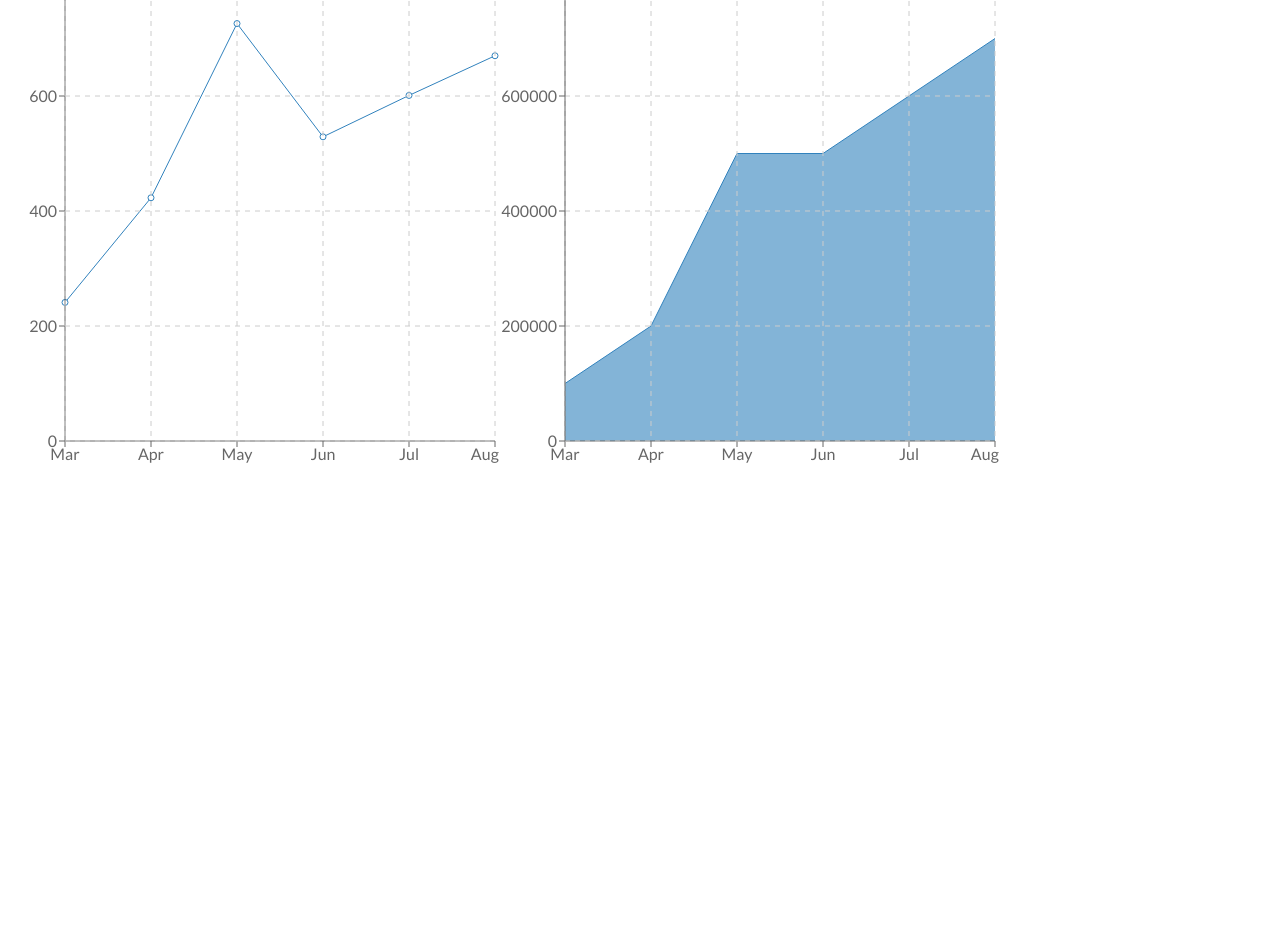
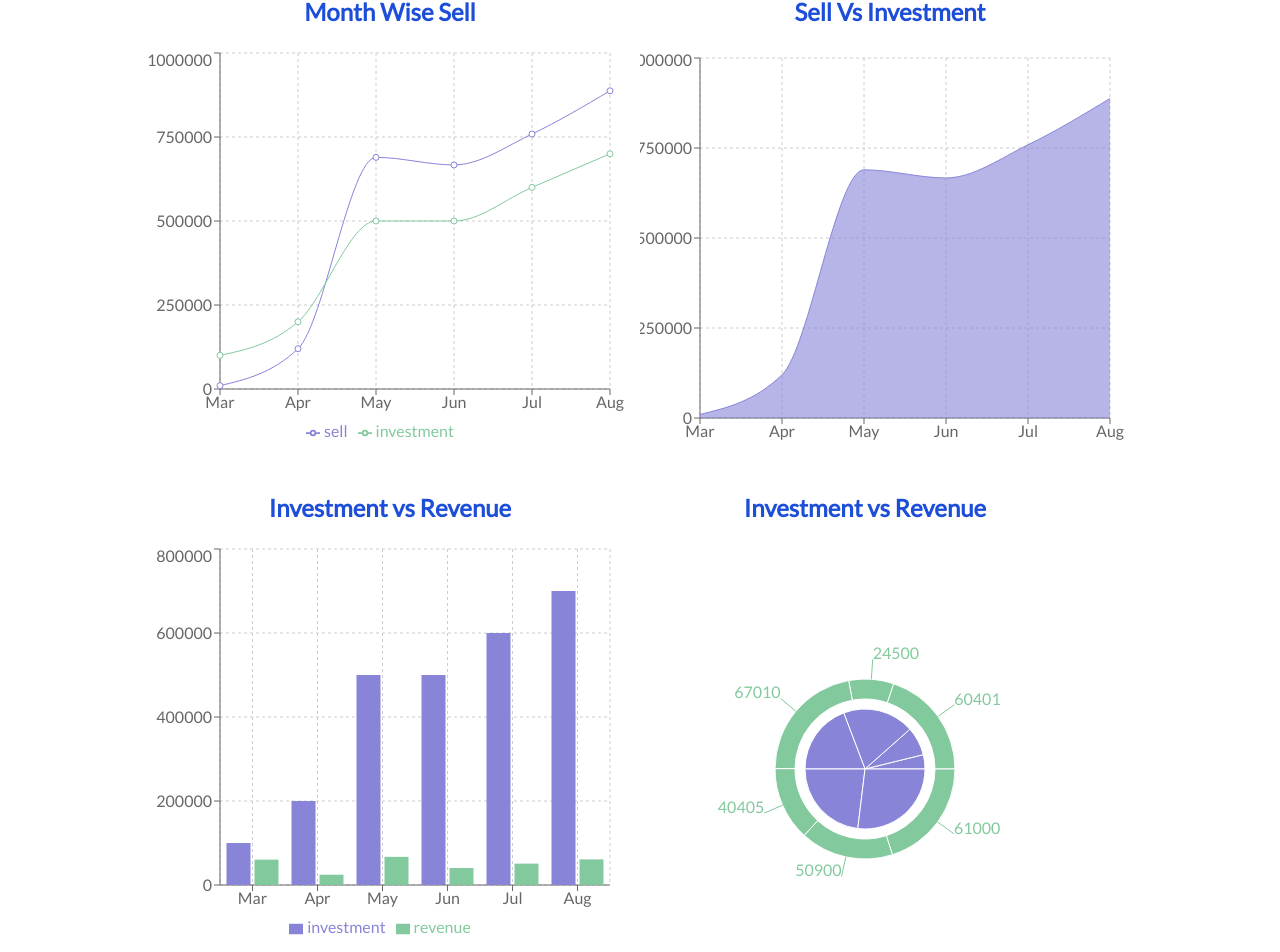
Before and after one commit to jannatul114/assignment-10-shopping-website, a React (Create React App) app: page /dashBoard in a window 1280 px wide. Shown: the part 84-1036 px from the top of the page. Before the commit the page ends 800 px from the top, so only its background shows below. Built offline with nearby package versions, Linux system fonts and the light colour scheme.

Commit message:
chart done

```diff
--- a/src/components/Chart/Chart.js
+++ b/src/components/Chart/Chart.js
@@ -1,72 +1,128 @@
 import React from 'react';
-import { Area, AreaChart, CartesianGrid, Line, LineChart, Tooltip, XAxis, YAxis } from 'recharts';
+import { Area, AreaChart, Bar, BarChart, CartesianGrid, Legend, Line, LineChart, Pie, PieChart, ResponsiveContainer, Tooltip, XAxis, YAxis } from 'recharts';
 
 const Chart = () => {
     const data = [
         {
             month: "Mar",
             investment: 100000,
-            sell: 241,
-            revenue: 10401
+            sell: 10000,
+            revenue: 60401
         },
         {
             month: "Apr",
             investment: 200000,
-            sell: 423,
+            sell: 119923,
             revenue: 24500
         },
         {
             month: 'May',
             investment: 500000,
-            sell: 726,
+            sell: 689426,
             revenue: 67010
         },
         {
             month: "Jun",
             investment: 500000,
-            sell: 529,
+            sell: 666829,
             revenue: 40405
         },
         {
             month: "Jul",
             investment: 600000,
-            sell: 601,
+            sell: 758901,
             revenue: 50900
         },
         {
             month: "Aug",
             investment: 700000,
-            sell: 670,
+            sell: 887580,
             revenue: 61000
         }
     ]
     return (
-        <div className=' w-full my-3'>
-            <div className='flex lg:flex-row md:flex-row sm:flex-col'>
-                <div>
-                    <LineChart width={500} height={500} data={data}>
-                        <Line dataKey={"sell"}></Line>
-                        <YAxis></YAxis>
-                        <XAxis dataKey={'month'}></XAxis>
-                        <Tooltip></Tooltip>
-                        <CartesianGrid stroke="#ccc" strokeDasharray="5 5" />
-                    </LineChart>
+        <div className='flex justify-center w-full my-3 '>
+            <div>
+                <div className='flex lg:flex-row md:flex-row sm:flex-col'>
+                    <div>
+                        <h1 className='text-2xl font-semibold my-5 text-blue-700'>Month Wise Sell</h1>
+
+                        <LineChart
+                            width={500}
+                            height={400}
+                            data={data}
+                            margin={{
+                                top: 5,
+                                right: 30,
+                                left: 20,
+                                bottom: 5,
+                            }}
+                        >
+                            <CartesianGrid strokeDasharray="3 3" />
+                            <XAxis dataKey="month" />
+                            <YAxis />
+                            <Tooltip />
+                            <Legend />
+                            <Line type="monotone" dataKey="sell" stroke="#8884d8" activeDot={{ r: 8 }} />
+                            <Line type="monotone" dataKey="investment" stroke="#82ca9d" />
+                        </LineChart>
+
+                    </div>
+
+                    <div>
+                        <h1 className='text-2xl font-semibold my-5 text-blue-700'>Sell Vs Investment</h1>
+                        <AreaChart
+                            width={500}
+                            height={400}
+                            data={data}
+                            margin={{
+                                top: 10,
+                                right: 30,
+                                left: 0,
+                                bottom: 0,
+                            }}
+                        >
+                            <CartesianGrid strokeDasharray="3 3" />
+                            <XAxis dataKey="month" />
+                            <YAxis />
+                            <Tooltip />
+                            <Area type="monotone" dataKey="sell" stroke="#8884d8" fill="#8884d8" />
+                        </AreaChart>
+
+                    </div>
                 </div>
-                <div>
-                    <AreaChart width={500} height={500} data={data}>
-                        <Area dataKey={"investment"}></Area>
-                        <XAxis dataKey={"month"}></XAxis>
-                        <linearGradient id="colorUv" x1="0" y1="0" x2="0" y2="1">
-                            <stop offset="5%" stopColor="#8884d8" stopOpacity={0.8} />
-                            <stop offset="95%" stopColor="#8884d8" stopOpacity={0} />
-                        </linearGradient>
-                        <CartesianGrid stroke="#ccc" strokeDasharray="5 5" />
-                        <CartesianGrid strokeDasharray="3 3" />
-                        <Tooltip></Tooltip>
-                        <YAxis></YAxis>
-                        <Area type="monotone" dataKey="uv" stroke="#8884d8" fillOpacity={1} fill="url(#colorUv)" />
-                        <Area type="monotone" dataKey="pv" stroke="#82ca9d" fillOpacity={1} fill="url(#colorPv)" />
-                    </AreaChart>
+                <div className='flex lg:flex-row md:flex-row sm:flex-col my-6'>
+                    <div>
+                        <h1 className='text-2xl font-semibold my-5 text-blue-700'>Investment vs Revenue</h1>
+                        <BarChart
+                            width={500}
+                            height={400}
+                            data={data}
+                            margin={{
+                                top: 5,
+                                right: 30,
+                                left: 20,
+                                bottom: 5,
+                            }}
+                        >
+                            <CartesianGrid strokeDasharray="3 3" />
+                            <XAxis dataKey="month" />
+                            <YAxis />
+                            <Tooltip />
+                            <Legend />
+                            <Bar dataKey="investment" fill="#8884d8" />
+                            <Bar dataKey="revenue" fill="#82ca9d" />
+                        </BarChart>
+                    </div>
+
+                    <div>
+                        <h1 className='text-2xl font-semibold my-5 text-blue-700'>Investment vs Revenue</h1>
+                        <PieChart width={450} height={450}>
+                            <Pie data={data} dataKey="investment" cx="50%" cy="50%" outerRadius={60} fill="#8884d8" />
+                            <Pie data={data} dataKey="revenue" cx="50%" cy="50%" innerRadius={70} outerRadius={90} fill="#82ca9d" label />
+                            <Tooltip></Tooltip>
+                        </PieChart>
+                    </div>
                 </div>
             </div>
         </div>
--- a/src/components/Reviews/Reviews.js
+++ b/src/components/Reviews/Reviews.js
@@ -10,7 +10,7 @@ const Reviews = () => {
         <div>
             <h1 className='text-4xl font-semibold my-5 text-blue-700'>What Customers Says About Us</h1>
             <div className='flex justify-center my-8'>
-                <div className='container grid grid-cols-1  sm:grid-cols-2 md:grid-cols-3 xl:grid-cols-3 gap-4 mt-9'>
+                <div className='container grid grid-cols-1  sm:grid-cols-2 md:grid-cols-3 xl:grid-cols-3 gap-12 mt-9'>
                     {
                         reviews.map(review =>
                             <div className="flex flex-col items-center justify-center bg-blue-100 p-4 shadow rounded-lg my-3">
```
